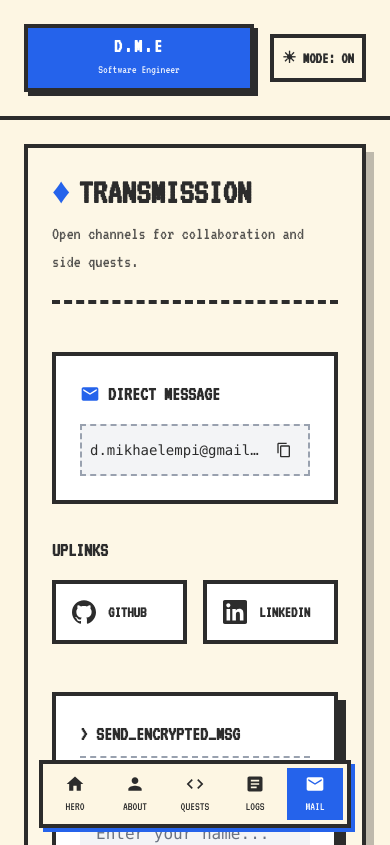
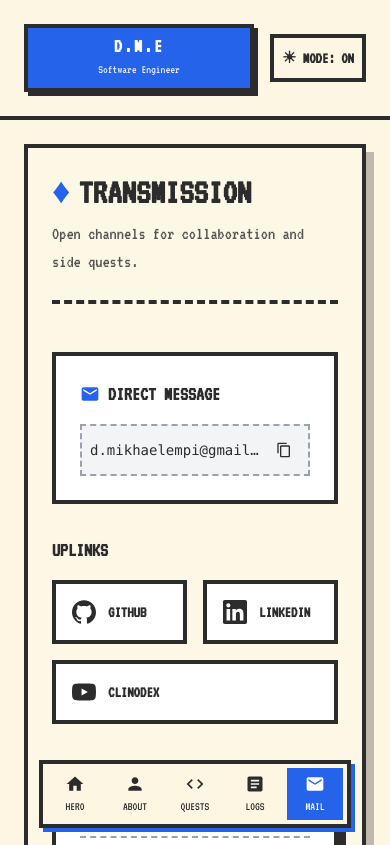
Before and after one commit to thec41n/mikhaelempi, a Next.js app: page /mikhaelempi/contact in a window 390 px wide. Shown: the top 845 px of the page. Built offline with nearby package versions, Linux system fonts and the light colour scheme.

Commit message:
feat: add YouTube uplink, fix heading sizes and mobile glitch text

```diff
--- a/src/app/contact/ContactClient.tsx
+++ b/src/app/contact/ContactClient.tsx
@@ -2,7 +2,7 @@
 
 import { useState } from "react";
 import Link from "next/link";
-import { SiGithub, SiLinkedin } from "react-icons/si";
+import { SiGithub, SiLinkedin, SiYoutube } from "react-icons/si";
 import { MdEmail, MdContentCopy, MdCheck } from "react-icons/md";
 
 export default function ContactClient() {
@@ -79,6 +79,16 @@ export default function ContactClient() {
                   <span className="font-bold">LINKEDIN</span>
                 </div>
               </Link>
+              <Link
+                href="https://www.youtube.com/@clinodex"
+                target="_blank"
+                className="group col-span-2"
+              >
+                <div className="border-4 border-snes-textLight dark:border-snes-textDark p-4 bg-white dark:bg-black hover:bg-[#FF0000] hover:text-white hover:border-[#FF0000] transition-all flex items-center gap-3">
+                  <SiYoutube className="text-2xl group-hover:scale-110 transition-transform" />
+                  <span className="font-bold">CLINODEX</span>
+                </div>
+              </Link>
             </div>
           </div>
         </div>
--- a/src/app/globals.css
+++ b/src/app/globals.css
@@ -156,9 +156,22 @@ body {
 .prose-retro h3 {
   font-weight: bold;
   text-transform: uppercase;
+  line-height: 1.2;
   margin-top: 2rem;
   margin-bottom: 1rem;
   color: var(--color-snes-accent);
+}
+
+.prose-retro h1 {
+  font-size: 2rem;
+}
+
+.prose-retro h2 {
+  font-size: 1.625rem;
+}
+
+.prose-retro h3 {
+  font-size: 1.375rem;
 }
 
 .prose-retro p {
--- a/src/components/ThemeToggle.tsx
+++ b/src/components/ThemeToggle.tsx
@@ -64,7 +64,7 @@ export default function ThemeToggle() {
       {glitching && (
         <div className="fixed inset-0 z-[9999] bg-white flex flex-col items-center justify-center overflow-hidden pointer-events-none mix-blend-difference">
            <div className="absolute inset-0 bg-black opacity-20 animate-noise w-[120%] h-[120%]" />
-           <h1 className="text-9xl font-bold uppercase animate-pulse text-black">LOADING...</h1>
+           <h1 className="text-5xl md:text-9xl font-bold uppercase animate-pulse text-black">LOADING...</h1>
         </div>
       )}
     </>
```
